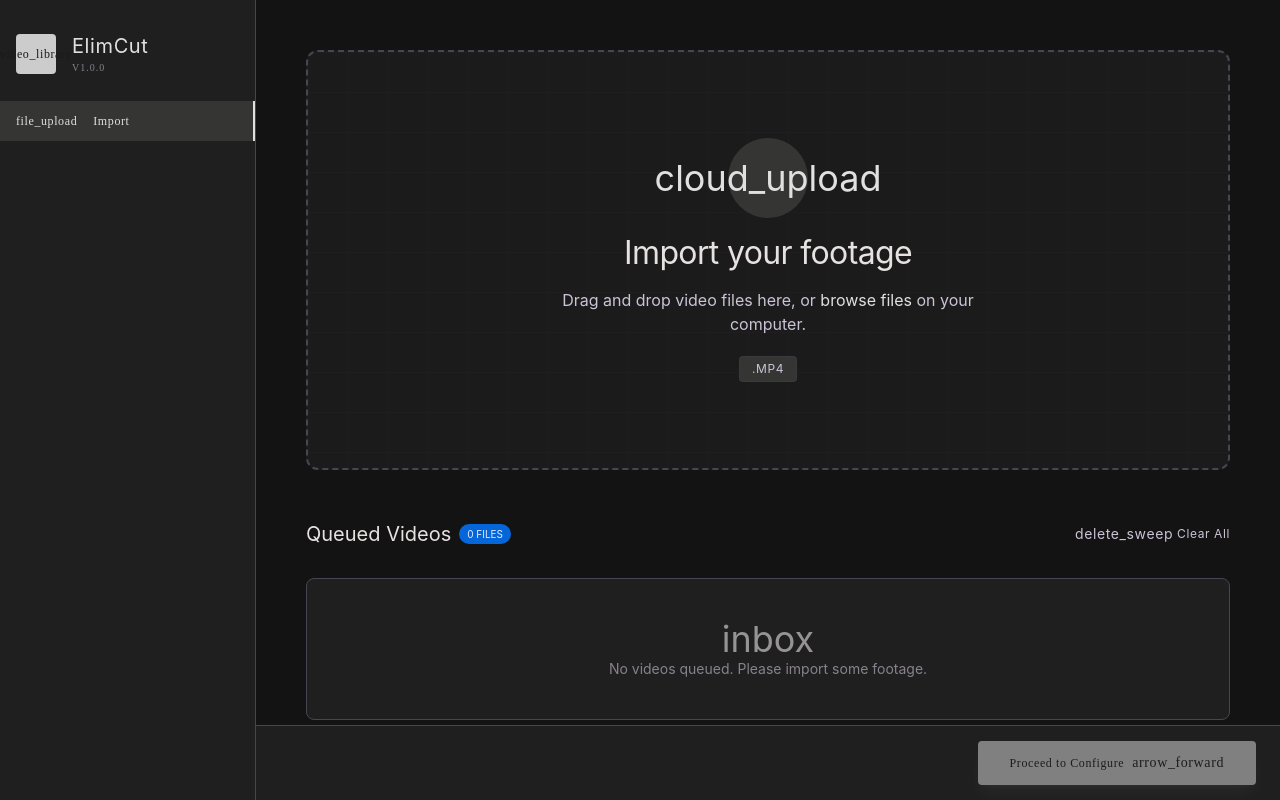
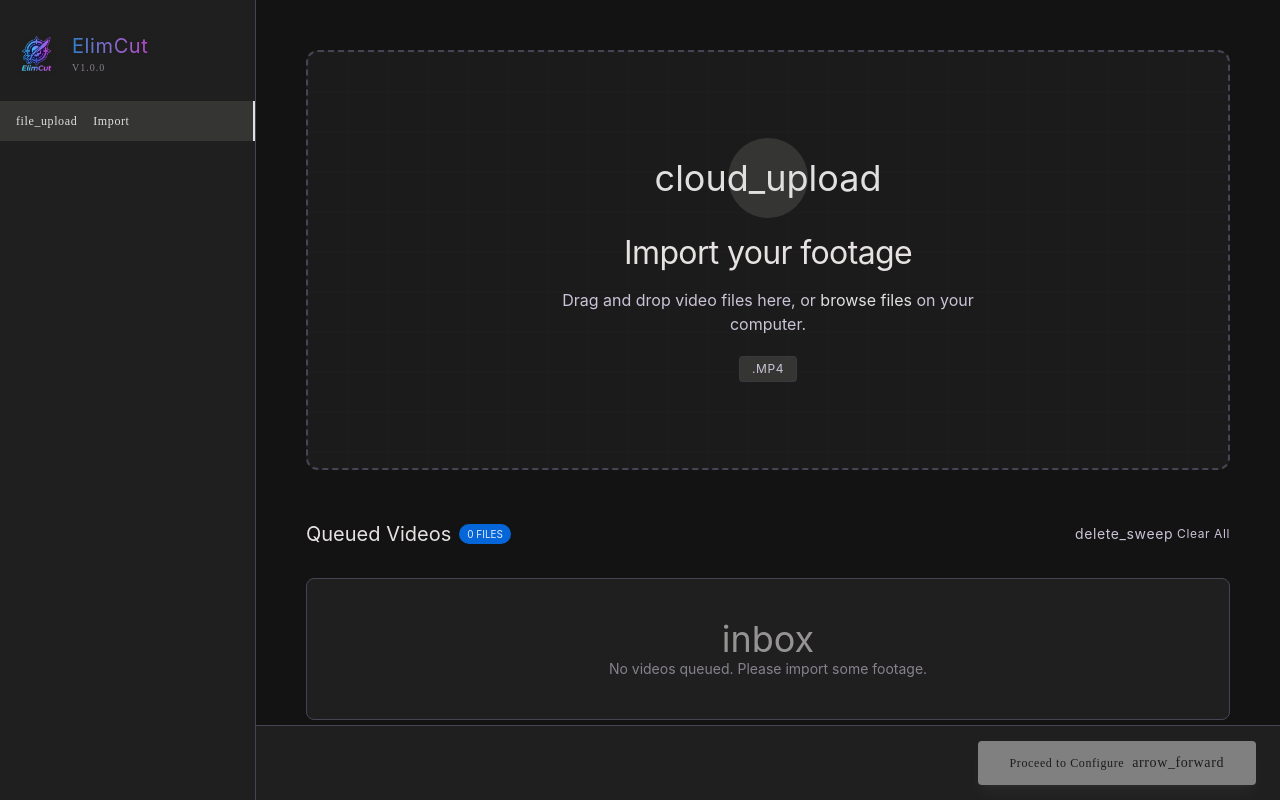
Before and after one commit to Pcpkomputer/ElimCut, a React (Vite) app: page / in a window 1280 px wide. Built offline with nearby package versions, Linux system fonts and the light colour scheme.

Commit message:
feat: add something

```diff
--- a/src/main/index.ts
+++ b/src/main/index.ts
@@ -74,6 +74,11 @@ function createWindow(): void {
 app.whenReady().then(() => {
   // Set app user model id for windows
   electronApp.setAppUserModelId('com.electron')
+
+  // Set the dock icon for macOS during development
+  if (process.platform === 'darwin') {
+    app.dock.setIcon(icon)
+  }
 
   // Default open or close DevTools by F12 in development
   // and ignore CommandOrControl + R in production.
--- a/src/renderer/src/App.tsx
+++ b/src/renderer/src/App.tsx
@@ -1,4 +1,5 @@
-import { useState } from 'react'
+import { useState, useRef } from 'react'
+import logoUrl from '../../../resources/icon.png'
 import Versions from './components/Versions'
 import electronLogo from './assets/electron.svg'
 
@@ -90,11 +91,12 @@ function App(): React.JSX.Element {
         setFiles(currentFiles => currentFiles.map((f, index) =>
           index === i ? { ...f, status: 'done' } : f
         ))
-      } catch (err) {
+      } catch (err: any) {
         console.error("Error processing video:", err)
         setFiles(currentFiles => currentFiles.map((f, index) =>
           index === i ? { ...f, status: 'error' } : f
         ))
+        alert(`Error processing ${currentFile.name}:\n${err.message || err}`)
       }
     }
 
@@ -110,16 +112,9 @@ function App(): React.JSX.Element {
         <aside className="bg-surface-container text-primary font-label-md text-label-md docked left-0 h-full w-64 border-r border-outline-variant flex flex-col py-stack-lg transition-all duration-200 ease-in-out">
           <div style={{ marginBottom: 25 }} className="px-gutter mb-stack-lg">
             <div className="flex items-center gap-stack-md">
-              <div className="w-10 h-10 rounded bg-primary-container flex items-center justify-center">
-                <span
-                  className="material-symbols-outlined text-on-primary-container"
-                  style={{ fontVariationSettings: '"FILL" 1' }}
-                >
-                  video_library
-                </span>
-              </div>
+              <img src={logoUrl} alt="ElimCut Logo" className="w-10 h-10 object-contain rounded drop-shadow-md" />
               <div>
-                <h2 className="font-headline-sm text-headline-sm font-black text-primary">
+                <h2 className="font-headline-sm text-headline-sm font-black bg-gradient-to-r from-[#297ECB] to-[#B347C7] text-transparent bg-clip-text drop-shadow-sm">
                   ElimCut
                 </h2>
                 <p className="text-[10px] uppercase tracking-widest text-on-surface-variant opacity-60">
@@ -317,7 +312,7 @@ function App(): React.JSX.Element {
                   }
                   setIsModalOpen(true)
                 }}
-                disabled={files.length === 0}
+                disabled={files.length === 0 || isProcessing}
                 className="px-8 h-11 rounded bg-primary font-label-md text-label-md text-on-primary font-bold hover:bg-primary-container transition-all shadow-lg shadow-primary/10 active:scale-95 flex items-center gap-2 disabled:opacity-50 disabled:cursor-not-allowed disabled:active:scale-100"
               >
                 Proceed to Configure
```
Also changed, not shown: resources/abc.png (added), resources/icon.png.
